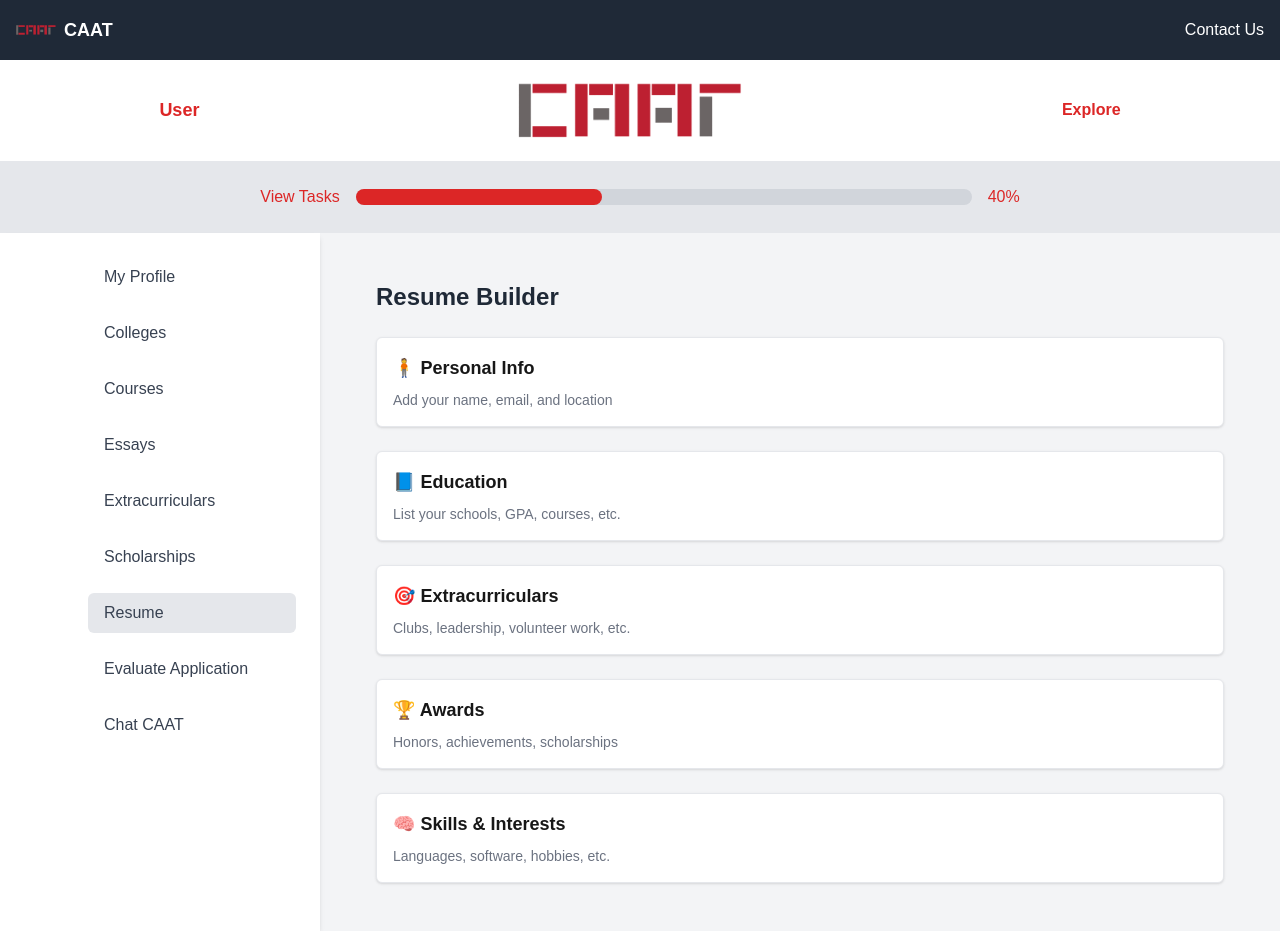
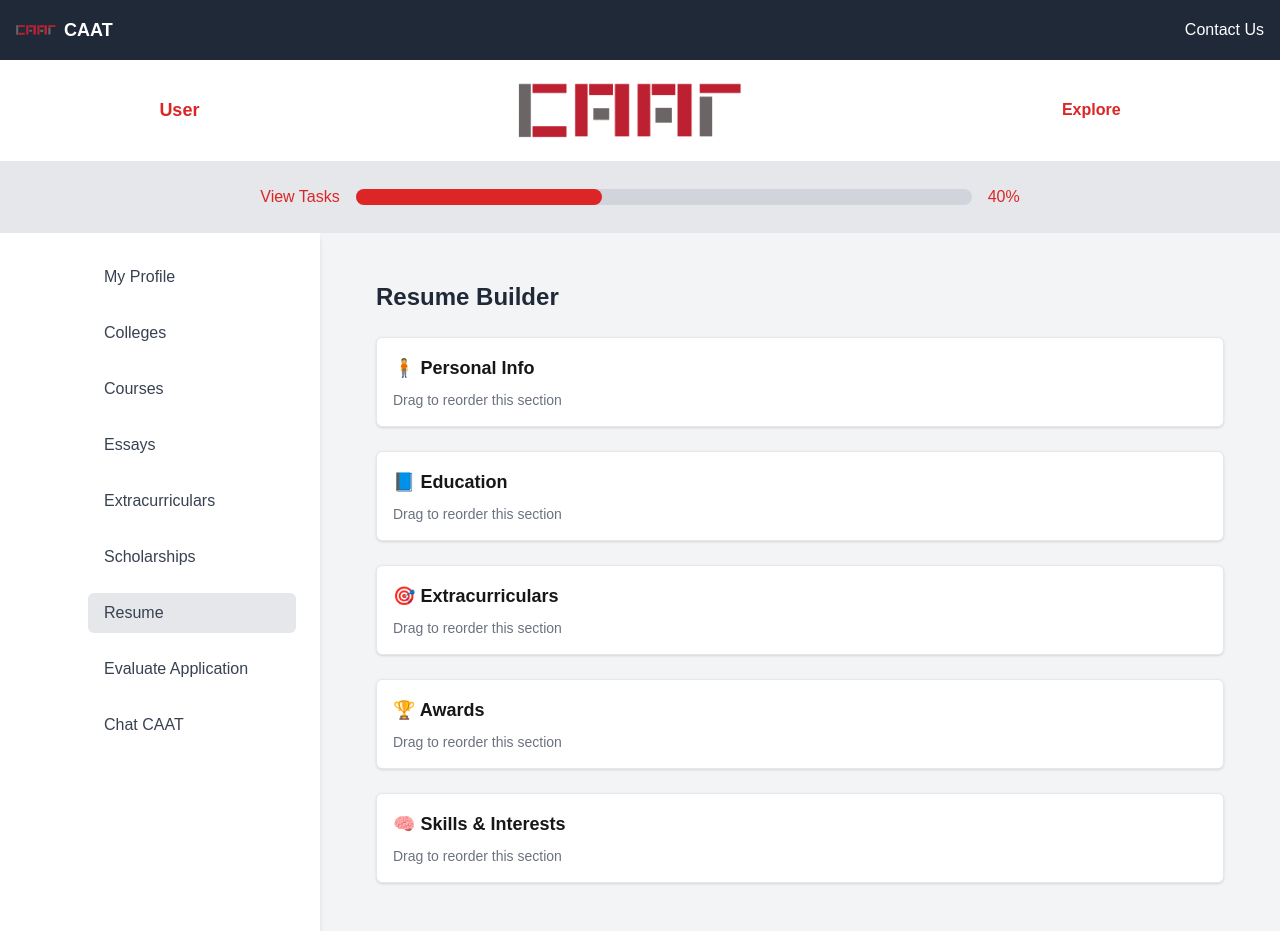
Before and after one commit to mycaatorg/ProjectApp, a Next.js app in the folder caat/frontend/: page /dashboard/resume in a window 1280 px wide. Built offline with nearby package versions, Linux system fonts and the light colour scheme.

Commit message:
drag blocvks

```diff
--- a/caat/frontend/app/dashboard/resume/page.tsx
+++ b/caat/frontend/app/dashboard/resume/page.tsx
@@ -1,43 +1,85 @@
 "use client";
 
-import React from "react";
+import React, { useState } from "react";
+import {
+  DndContext,
+  closestCenter,
+  useSensor,
+  useSensors,
+  PointerSensor,
+} from "@dnd-kit/core";
+import {
+  arrayMove,
+  SortableContext,
+  verticalListSortingStrategy,
+  useSortable,
+} from "@dnd-kit/sortable";
+import { CSS } from "@dnd-kit/utilities";
+import { restrictToVerticalAxis } from "@dnd-kit/modifiers";
+
+const sections = [
+  { id: "personal", label: "🧍 Personal Info" },
+  { id: "education", label: "📘 Education" },
+  { id: "extracurriculars", label: "🎯 Extracurriculars" },
+  { id: "awards", label: "🏆 Awards" },
+  { id: "skills", label: "🧠 Skills & Interests" },
+];
+
+function SortableBlock({ id, label }: { id: string; label: string }) {
+  const { attributes, listeners, setNodeRef, transform, transition } =
+    useSortable({ id });
+
+  const style = {
+    transform: CSS.Transform.toString(transform),
+    transition,
+  };
+
+  return (
+    <div
+      ref={setNodeRef}
+      style={style}
+      {...attributes}
+      {...listeners}
+      className="bg-white p-4 rounded-md shadow border cursor-move"
+    >
+      <h2 className="text-lg font-semibold mb-2">{label}</h2>
+      <p className="text-sm text-gray-500">Drag to reorder this section</p>
+    </div>
+  );
+}
 
 export default function ResumeBuilderPage() {
+  const [items, setItems] = useState(sections);
+
+  const sensors = useSensors(useSensor(PointerSensor));
+
+  function handleDragEnd(event: any) {
+    const { active, over } = event;
+    if (active.id !== over?.id) {
+      const oldIndex = items.findIndex((i) => i.id === active.id);
+      const newIndex = items.findIndex((i) => i.id === over.id);
+      setItems(arrayMove(items, oldIndex, newIndex));
+    }
+  }
+
   return (
     <div className="p-6 max-w-4xl mx-auto">
       <h1 className="text-2xl font-bold mb-6 text-gray-800">Resume Builder</h1>
 
-      <div className="space-y-6">
-        {/* Personal Info Block */}
-        <section className="bg-white p-4 rounded-md shadow border">
-          <h2 className="text-lg font-semibold mb-2">🧍 Personal Info</h2>
-          <p className="text-sm text-gray-500">Add your name, email, and location</p>
-        </section>
-
-        {/* Education Block */}
-        <section className="bg-white p-4 rounded-md shadow border">
-          <h2 className="text-lg font-semibold mb-2">📘 Education</h2>
-          <p className="text-sm text-gray-500">List your schools, GPA, courses, etc.</p>
-        </section>
-
-        {/* Extracurricular Block */}
-        <section className="bg-white p-4 rounded-md shadow border">
-          <h2 className="text-lg font-semibold mb-2">🎯 Extracurriculars</h2>
-          <p className="text-sm text-gray-500">Clubs, leadership, volunteer work, etc.</p>
-        </section>
-
-        {/* Awards Block */}
-        <section className="bg-white p-4 rounded-md shadow border">
-          <h2 className="text-lg font-semibold mb-2">🏆 Awards</h2>
-          <p className="text-sm text-gray-500">Honors, achievements, scholarships</p>
-        </section>
-
-        {/* Skills Block */}
-        <section className="bg-white p-4 rounded-md shadow border">
-          <h2 className="text-lg font-semibold mb-2">🧠 Skills & Interests</h2>
-          <p className="text-sm text-gray-500">Languages, software, hobbies, etc.</p>
-        </section>
-      </div>
+      <DndContext
+        sensors={sensors}
+        collisionDetection={closestCenter}
+        onDragEnd={handleDragEnd}
+        modifiers={[restrictToVerticalAxis]}
+      >
+        <SortableContext items={items} strategy={verticalListSortingStrategy}>
+          <div className="space-y-6">
+            {items.map((section) => (
+              <SortableBlock key={section.id} id={section.id} label={section.label} />
+            ))}
+          </div>
+        </SortableContext>
+      </DndContext>
     </div>
   );
 }
--- a/caat/package.json
+++ b/caat/package.json
@@ -1,5 +1,8 @@
 {
   "dependencies": {
+    "@dnd-kit/core": "^6.3.1",
+    "@dnd-kit/modifiers": "^9.0.0",
+    "@dnd-kit/sortable": "^10.0.0",
     "jwt-decode": "^4.0.0"
   }
 }
```
Also changed, not shown: 1 other file (tests, documents, lock files or other folders).
